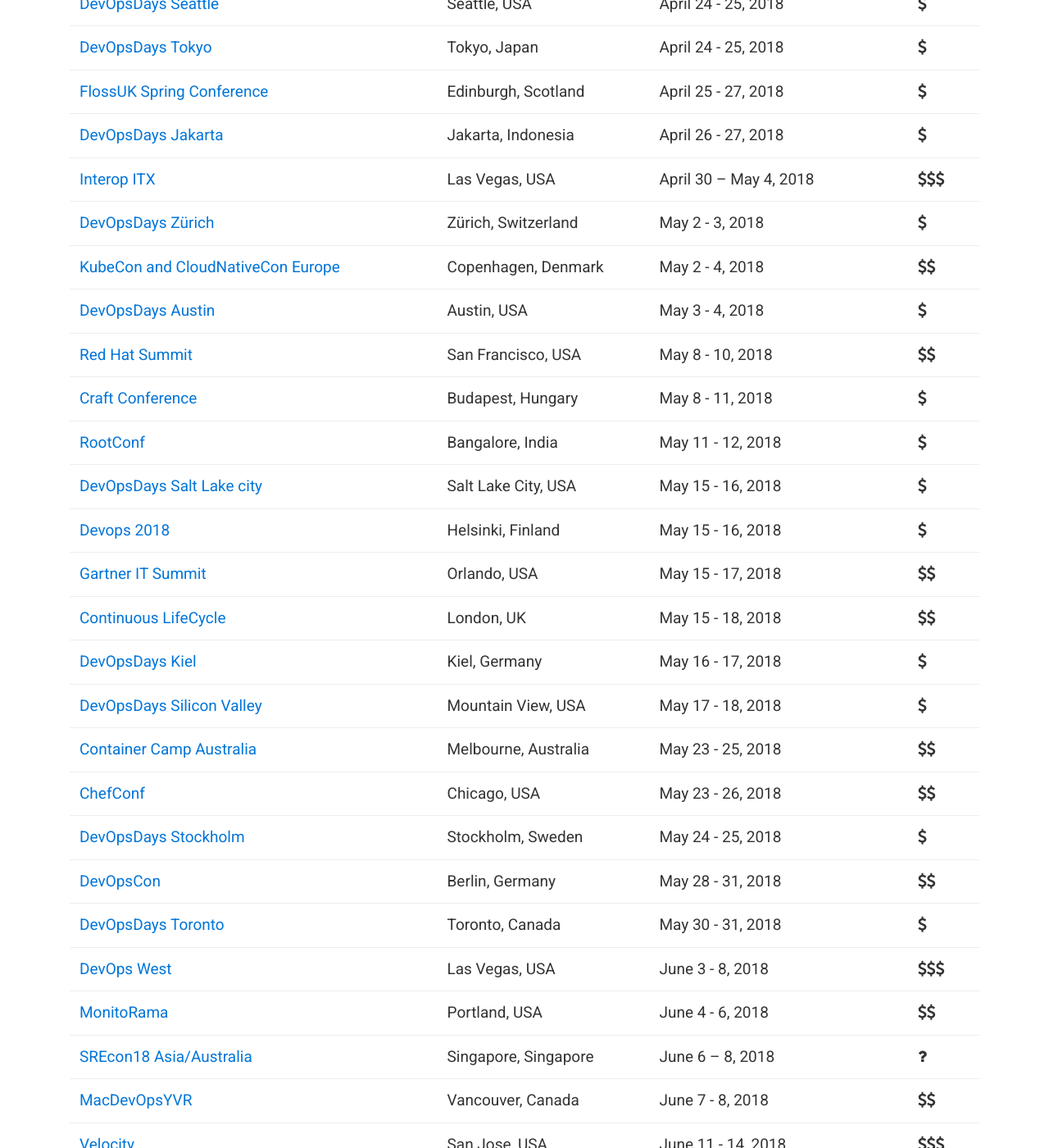
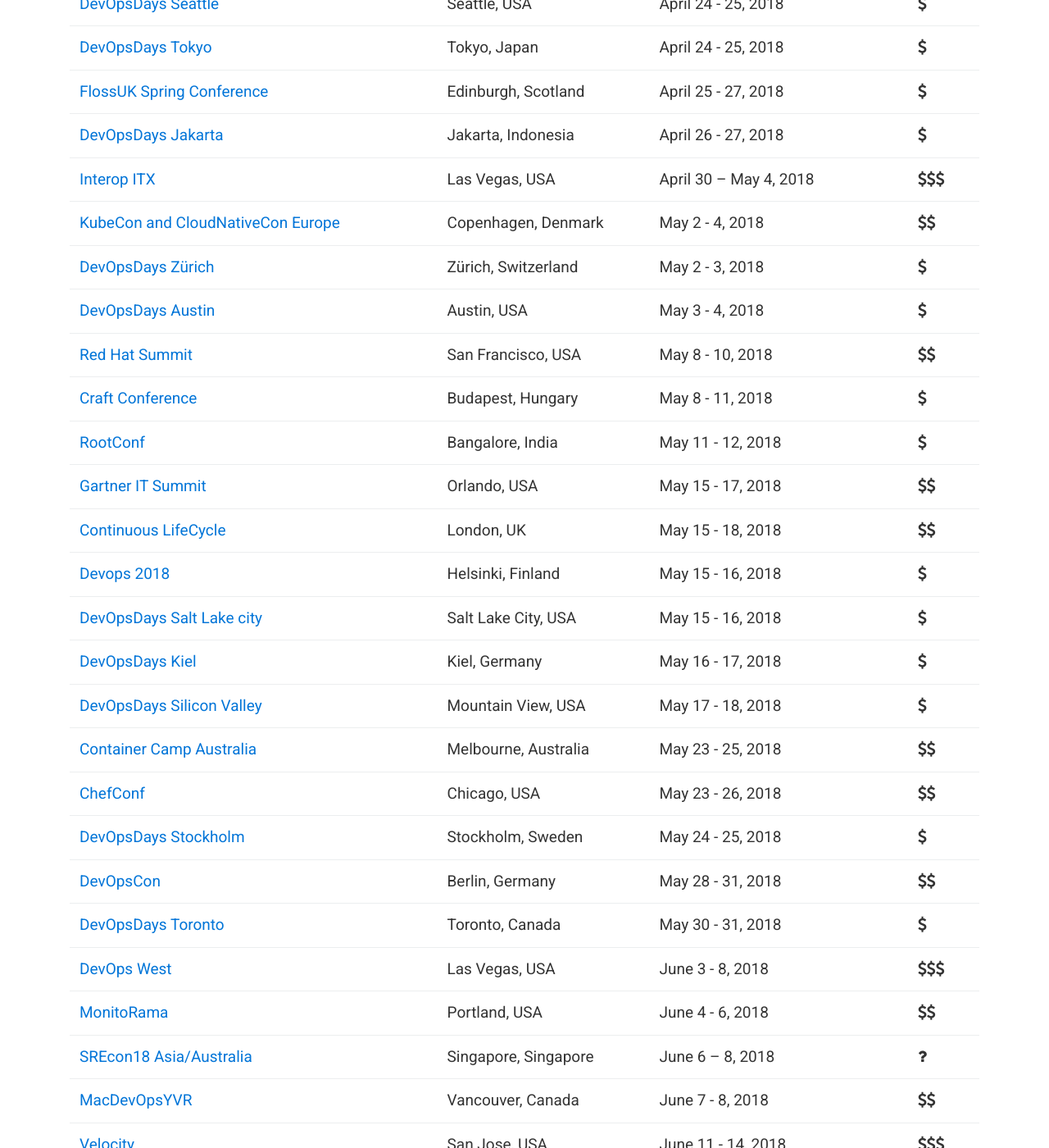
Before and after one commit to finspin/gotodevops.org, a Jekyll site: the page built from index.md, in a window 1280 px wide and 1400 px high, scrolled down 1878 px. Shown: the whole window at 82% size. Built offline with Jekyll 4.4.1, drawn with Linux system fonts in a browser that asks for light colours; nearby versions of some CDN libraries; some of the changed text lies outside the part shown.

Commit message:
Added sorting in template so there is no need to keep data file entries in chronological order

```diff
--- a/_layouts/homepage.html
+++ b/_layouts/homepage.html
@@ -21,7 +21,8 @@
                         </tr>
                         </thead>
                         <tbody class="list">
-                        {% for conference in site.data.conferences %}
+                        {% assign conferences = site.data.conferences | sort: 'start-date' %}
+                        {% for conference in conferences %}
                         <tr>
                             <td class="name" data-name="{{ conference.name }}"><a href="{{ conference.url }}">{{
                                 conference.name }}</a><br>
@@ -66,7 +67,8 @@
                         </tr>
                         </thead>
                         <tbody class="list">
-                        {% for conference in site.data.conferences %}
+                        {% assign conferences = site.data.conferences | sort: 'start-date' %}
+                        {% for conference in conferences %}
                         <tr>
                             <td class="name" data-name="{{ conference.name }}"><a href="{{ conference.url }}">{{
                                 conference.name }}</a></td>
```
Also changed, not shown: _data/conferences.yml (+9 -8 lines), README.md.
